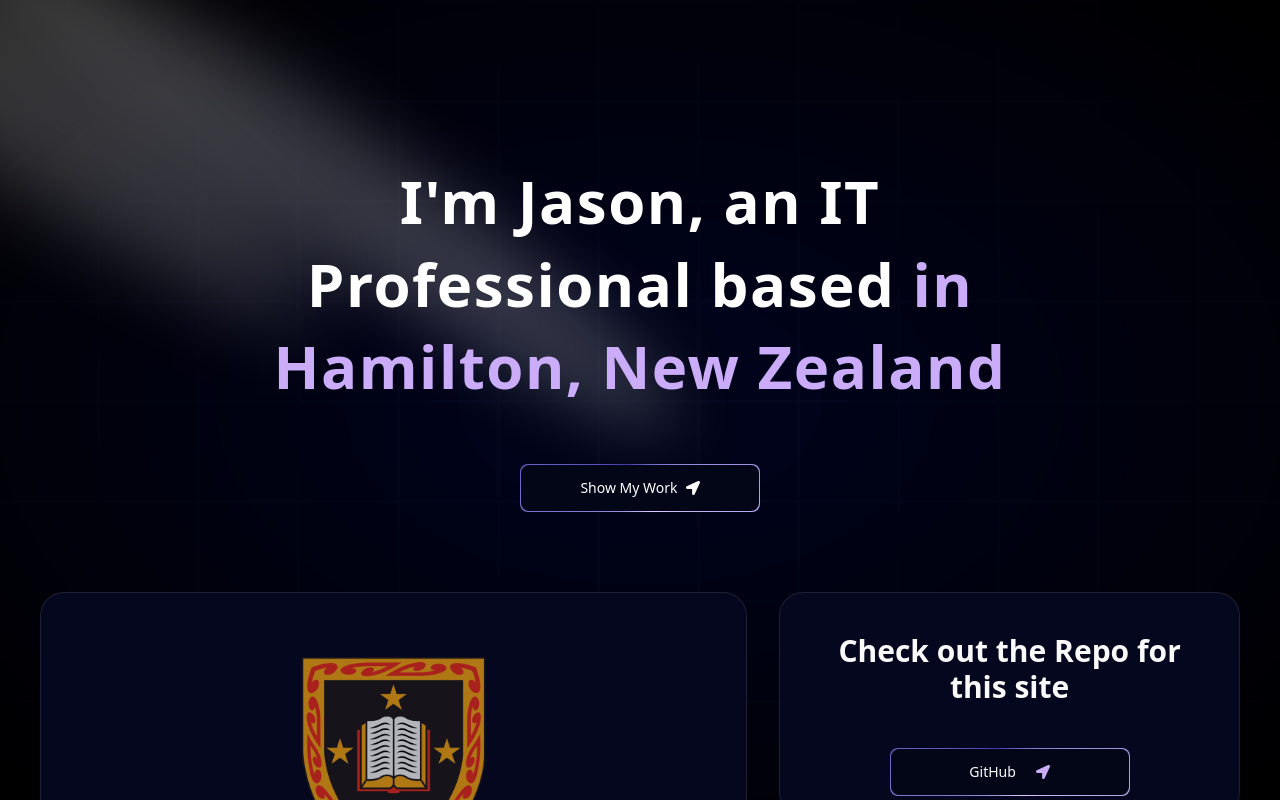
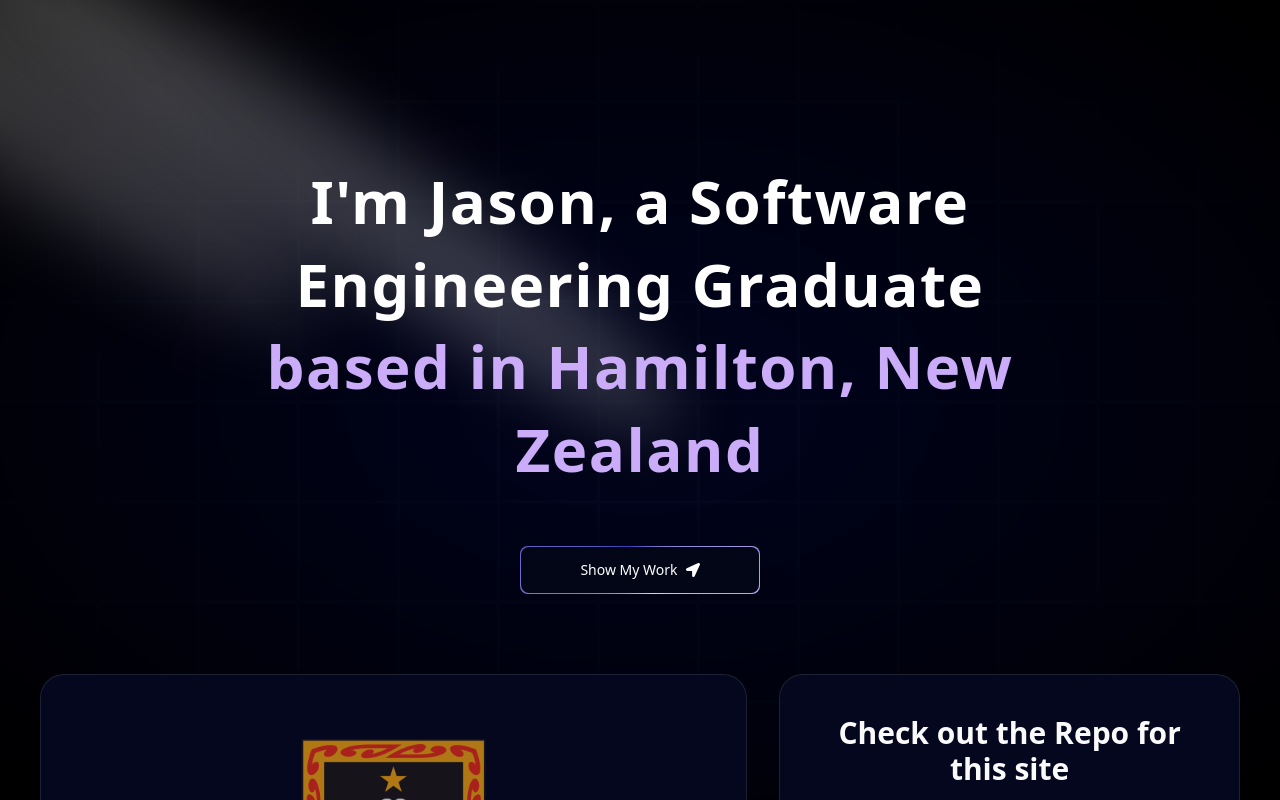
Before and after one commit to Jason-1/portfolio, a Next.js app: page / in a window 1280 px wide. Shown: the top 800 px of the page. Built offline with nearby package versions, Linux system fonts and the light colour scheme.

Commit message:
Tweaked Heading

```diff
--- a/components/Hero.tsx
+++ b/components/Hero.tsx
@@ -19,7 +19,7 @@ const Hero = () => {
         <div className="max-w-[89vw] md:max-w-2xl lg:max-w-[60vw] flex flex-col items-center justify-center">
           <TextGenerateEffect
             className="text-center text-[40px] md:text-5xl lg:text-6xl"
-            words="I'm Jason, an IT Professional based in Hamilton, New Zealand"
+            words="I'm Jason, a Software Engineering Graduate based in Hamilton, New Zealand"
           />
 
           <a href="#about">
```
